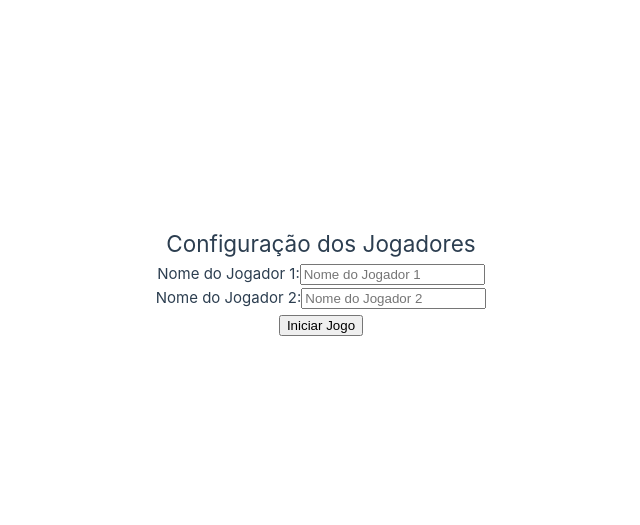
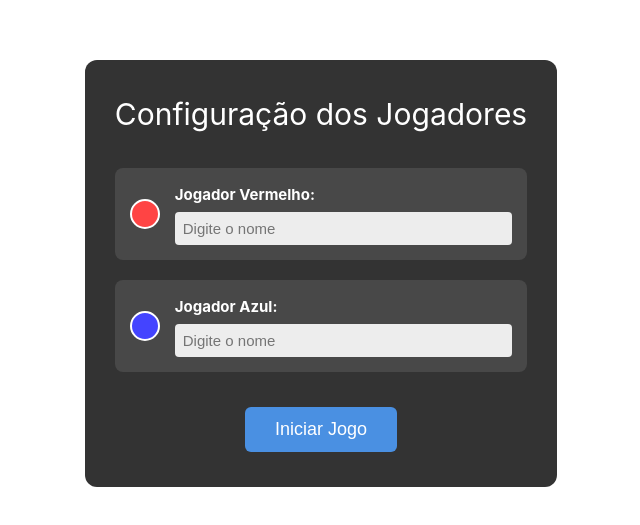
Before and after one commit to rodrigobeckmann/history-game, a Vue app: page / in a window 1280 px wide. Shown: the part 127-652 px from the top of the page, without its empty margins (319-959 px from the left). Built offline with nearby package versions, Linux system fonts and the light colour scheme.

Commit message:
feat: associate plauyers to color on main screen

```diff
--- a/src/views/Main.vue
+++ b/src/views/Main.vue
@@ -2,15 +2,26 @@
   <div class="main-wrapper">
     <div v-if="!isGameStarted" class="setup">
       <h2>Configuração dos Jogadores</h2>
-      <div>
-        <label>Nome do Jogador 1:</label>
-        <input v-model="playerNames[0]" placeholder="Nome do Jogador 1" />
+
+      <div class="player-setup">
+        <div class="player-input red">
+          <div class="color-indicator"></div>
+          <div class="input-group">
+            <label>Jogador Vermelho:</label>
+            <input v-model="playerNames[0]" placeholder="Digite o nome" />
+          </div>
+        </div>
+
+        <div class="player-input blue">
+          <div class="color-indicator"></div>
+          <div class="input-group">
+            <label>Jogador Azul:</label>
+            <input v-model="playerNames[1]" placeholder="Digite o nome" />
+          </div>
+        </div>
       </div>
-      <div>
-        <label>Nome do Jogador 2:</label>
-        <input v-model="playerNames[1]" placeholder="Nome do Jogador 2" />
-      </div>
-      <button @click="startGame">Iniciar Jogo</button>
+
+      <button @click="startGame" class="start-button">Iniciar Jogo</button>
     </div>
 
     <GamePage v-else :playerNames="playerNames" />
@@ -33,16 +44,99 @@ function startGame() {
 }
 </script>
 
-<style>
+<style scoped>
 .main-wrapper {
   text-align: center;
+  padding: 20px;
 }
 
 .setup {
-  margin-top: 20px;
+  max-width: 600px;
+  margin: 40px auto;
+  padding: 30px;
+  background: #333;
+  border-radius: 12px;
+  color: white;
 }
 
-button {
-  margin: 5px;
+h2 {
+  margin-bottom: 30px;
+  font-size: 2em;
+}
+
+.player-setup {
+  display: flex;
+  flex-direction: column;
+  gap: 20px;
+  margin-bottom: 30px;
+}
+
+.player-input {
+  display: flex;
+  align-items: center;
+  gap: 15px;
+  padding: 15px;
+  border-radius: 8px;
+  background: rgba(255, 255, 255, 0.1);
+}
+
+.color-indicator {
+  width: 30px;
+  height: 30px;
+  border-radius: 50%;
+  border: 2px solid white;
+}
+
+.red .color-indicator {
+  background-color: #ff4444;
+}
+
+.blue .color-indicator {
+  background-color: #4444ff;
+}
+
+.input-group {
+  flex: 1;
+  text-align: left;
+}
+
+label {
+  display: block;
+  margin-bottom: 5px;
+  font-weight: bold;
+}
+
+input {
+  width: 100%;
+  padding: 8px;
+  border: none;
+  border-radius: 4px;
+  background: rgba(255, 255, 255, 0.9);
+  color: #333;
+  font-size: 1em;
+}
+
+input:focus {
+  outline: 2px solid #4a90e2;
+}
+
+.start-button {
+  padding: 12px 30px;
+  font-size: 1.2em;
+  background: #4a90e2;
+  border: none;
+  border-radius: 6px;
+  color: white;
+  cursor: pointer;
+  transition: background 0.3s;
+}
+
+.start-button:hover {
+  background: #357abd;
+}
+
+.start-button:disabled {
+  background: #666;
+  cursor: not-allowed;
 }
 </style>
```
